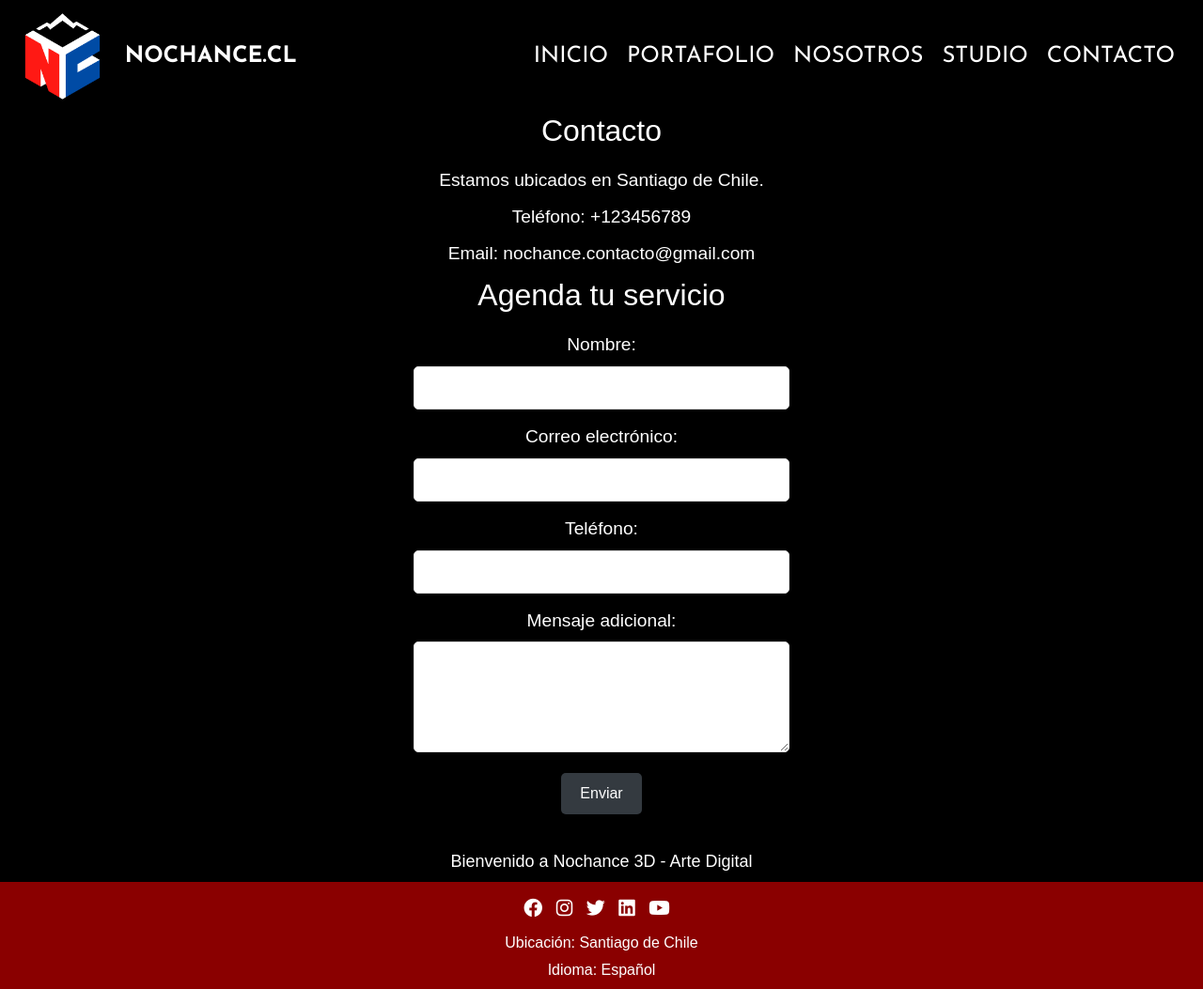
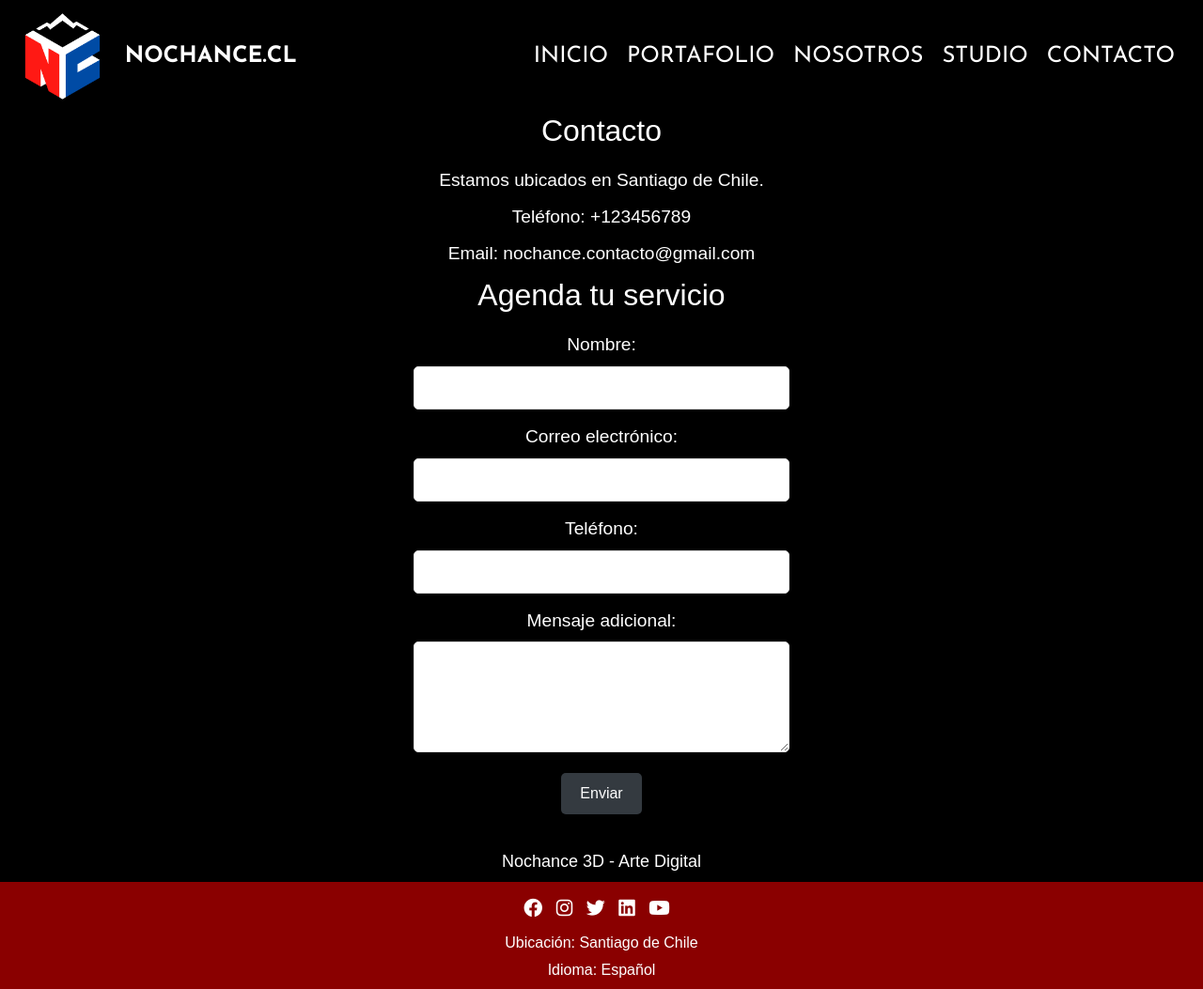
Before and after one commit to jotvpeace/Entregable-2, a website: page pages/contacto.html in a window 1280 px wide. Shown: the whole page at 94% size. Drawn offline with nearby package versions, Linux system fonts and the light colour scheme; a small style sheet from the web is missing.

Commit message:
Update 18:29

```diff
--- a/pages/contacto.html
+++ b/pages/contacto.html
@@ -62,7 +62,7 @@
     </section>
 
     <!-- Aquí agregamos el encabezado h1 -->
-    <h1>Bienvenido a Nochance 3D - Arte Digital</h1>
+    <h1>Nochance 3D - Arte Digital</h1>
 
     <footer>
         <div class="social-icons">
```
Also changed, not shown: pages/nosotros.html (+1 -1 lines), pages/studio.html (+1 -1 lines).
